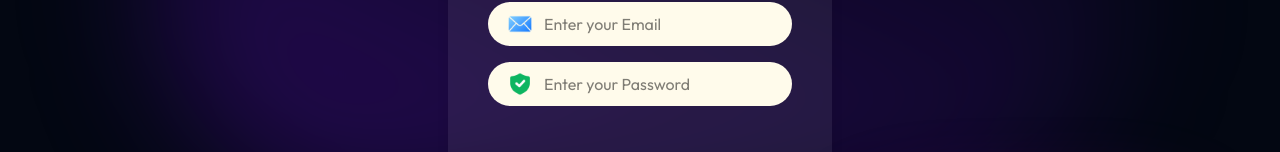
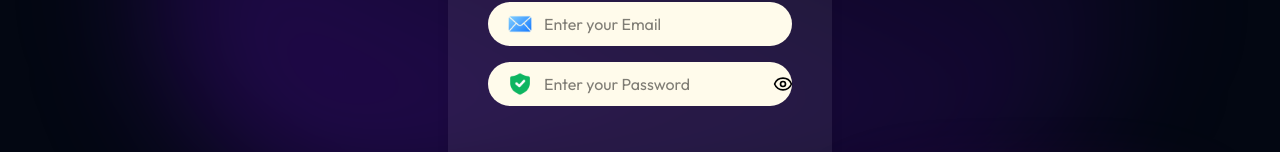
Before and after one commit to MidhunSreekkuttan/Event-Management, a React (Vite) app in the folder frontend/: page /login in a window 1280 px wide. Shown: the part 336-488 px from the top of the page. Built offline with nearby package versions, Linux system fonts and the light colour scheme.

Commit message:
Add Password Hide and show feature in login & sign Up page

```diff
--- a/frontend/src/pages/users/login/Login.jsx
+++ b/frontend/src/pages/users/login/Login.jsx
@@ -1,5 +1,6 @@
 import React, { useState } from 'react'
 import { icon } from '../../../assets/assets'
+import { Eye, EyeOff } from 'lucide-react';
 
 const Login = () => {
 
@@ -7,6 +8,7 @@ const Login = () => {
   const [name, setName] = useState('')
   const [email, setEmail] = useState('')
   const [password, setPassword] = useState('')
+  const [showPassword, setShowPassword] = useState(false)
 
   return (
     <div className='flex items-center justify-center min-h-screen p-6'>
@@ -32,7 +34,14 @@ const Login = () => {
           <div className='mb-4 flex items-center gap-3 w-full px-5 py-2.5 rounded-full bg-amber-50 text-black'>
             <img className='w-6' src={icon.secure_icon} alt="" />
             <input onChange={e => setPassword(e.target.value)} value={password}
-              className='bg-transparent outline-none' type="password" placeholder='Enter your Password' required />
+              className='bg-transparent outline-none' type={showPassword ? 'text' : "password"} placeholder='Enter your Password' required />
+            <span className='cursor-pointer'>
+              {showPassword ? (
+                <p onClick={() => setShowPassword(false)}><EyeOff className='relative right-3 size-5' /></p>
+              ) : (
+                <p onClick={() => setShowPassword(true)}><Eye className='relative right-3 size-5' /></p>
+              )}
+            </span>
           </div>
 
           <button className='w-full mt-8 py-2.5 rounded-full bg-linear-to-r from-purple-500 to-purple-600 font-medium'>
```
